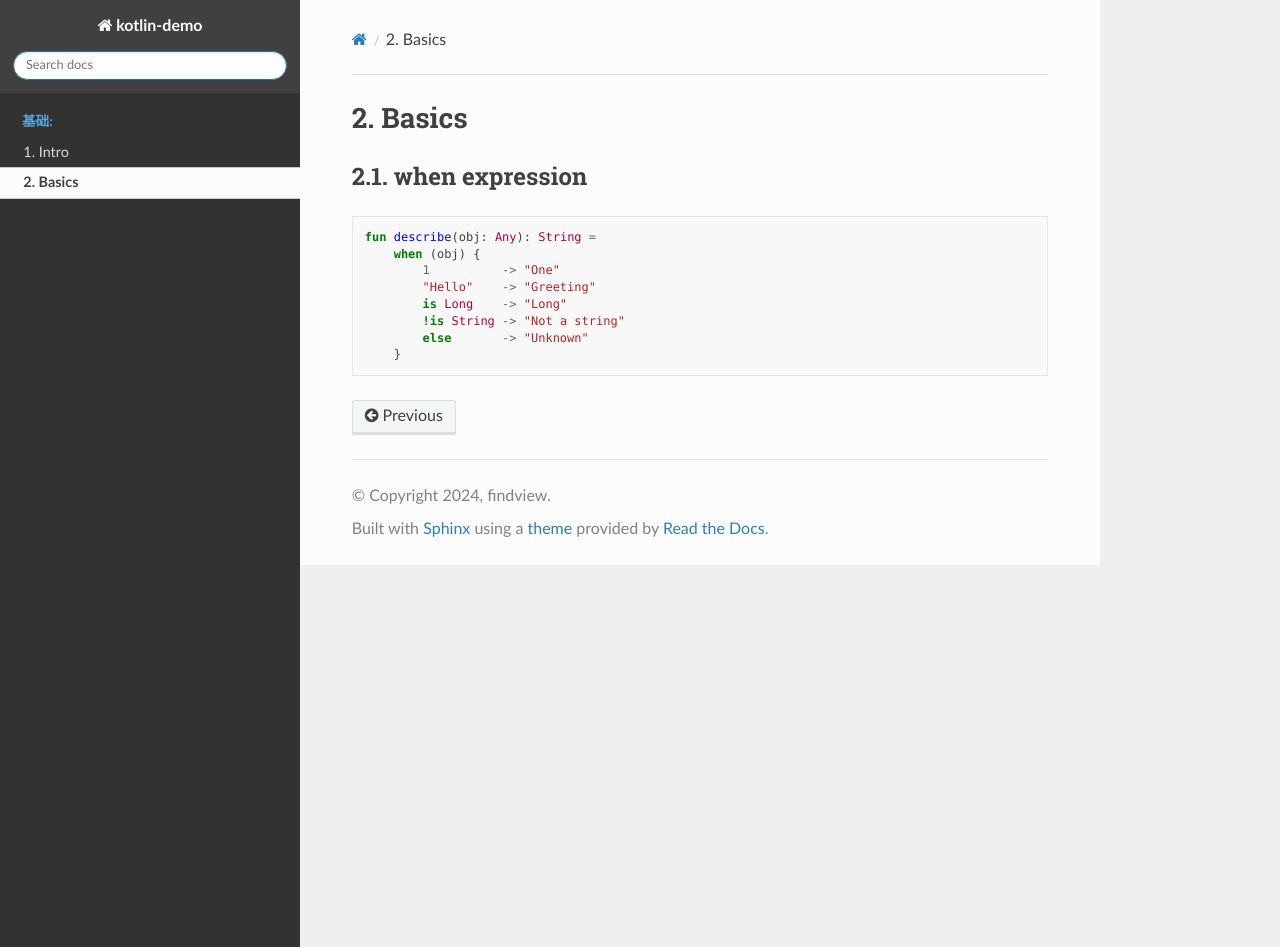
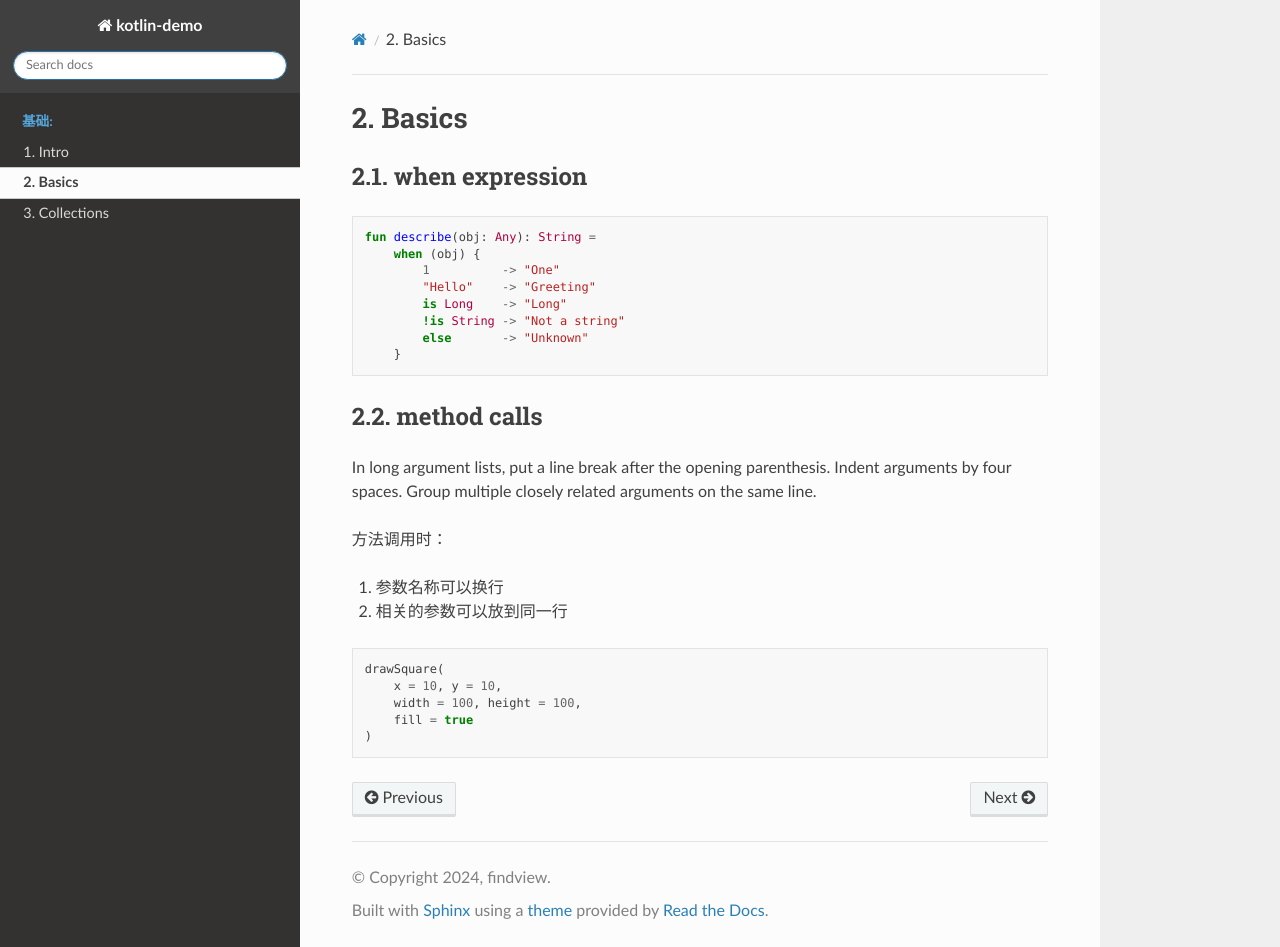
Before and after one commit to andyiac/blog, a Sphinx documentation site: the page built from source/02_basics.md, in a window 1280 px wide and 947 px high. Built offline with Sphinx 7.4.7 and the Read the Docs theme 2.0.0, drawn with Linux system fonts in a browser that asks for light colours.

````diff
--- a/source/02_basics.md
+++ b/source/02_basics.md
@@ -14,3 +14,23 @@ fun describe(obj: Any): String =
         else       -> "Unknown"
     }
 ```
+
+
+
+## method calls
+
+
+In long argument lists, put a line break after the opening parenthesis. Indent arguments by four spaces. Group multiple closely related arguments on the same line.
+
+方法调用时：
+1. 参数名称可以换行
+2. 相关的参数可以放到同一行
+
+
+```kotlin
+drawSquare(
+    x = 10, y = 10,
+    width = 100, height = 100,
+    fill = true
+)
+```
--- a/source/conf.py
+++ b/source/conf.py
@@ -1,18 +1,10 @@
 import os
 import sys
 
-
-
-import sys
-print(sys.path)
-
-
-basedir = os.path.abspath(os.path.join('..', '..', 'kotlin-demo/source/'))
-
-
-print("---------- base dir ----> " + basedir)
-
-sys.path.insert(0, basedir)
+# print(sys.path)
+# basedir = os.path.abspath(os.path.join('..', '..', 'kotlin-demo/source/'))
+# print("---------- base dir ----> " + basedir)
+# sys.path.insert(0, basedir)
 
 
 
--- a/source/index.rst
+++ b/source/index.rst
@@ -13,6 +13,7 @@ Kotlin Demos
 
    01_intro.md
    02_basics.md
+   03_collections.md
 
 
 .. Indices
````
Also changed, not shown: source/01_intro.md (+6 -0 lines), source/03_collections.md (added, +47 -0 lines).
